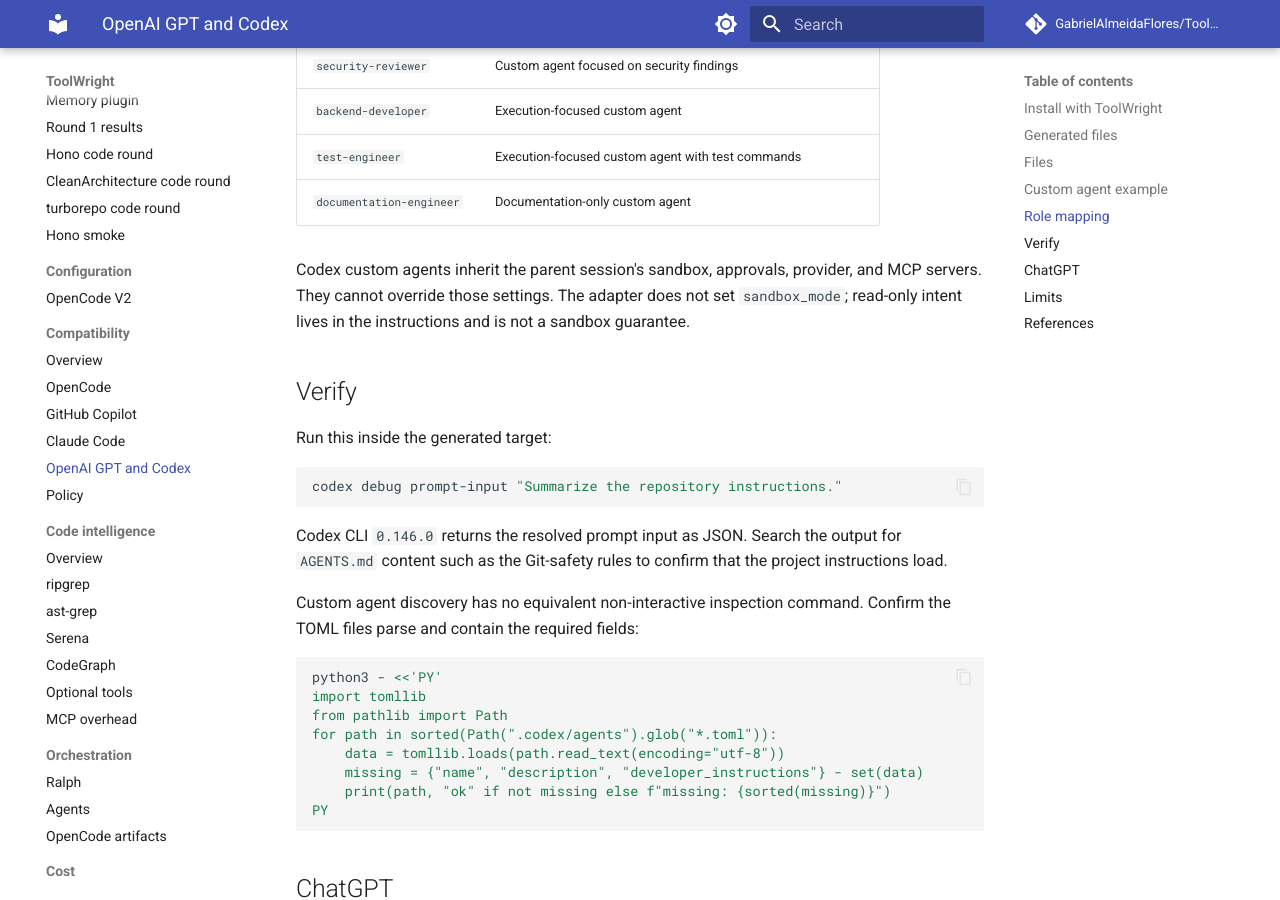
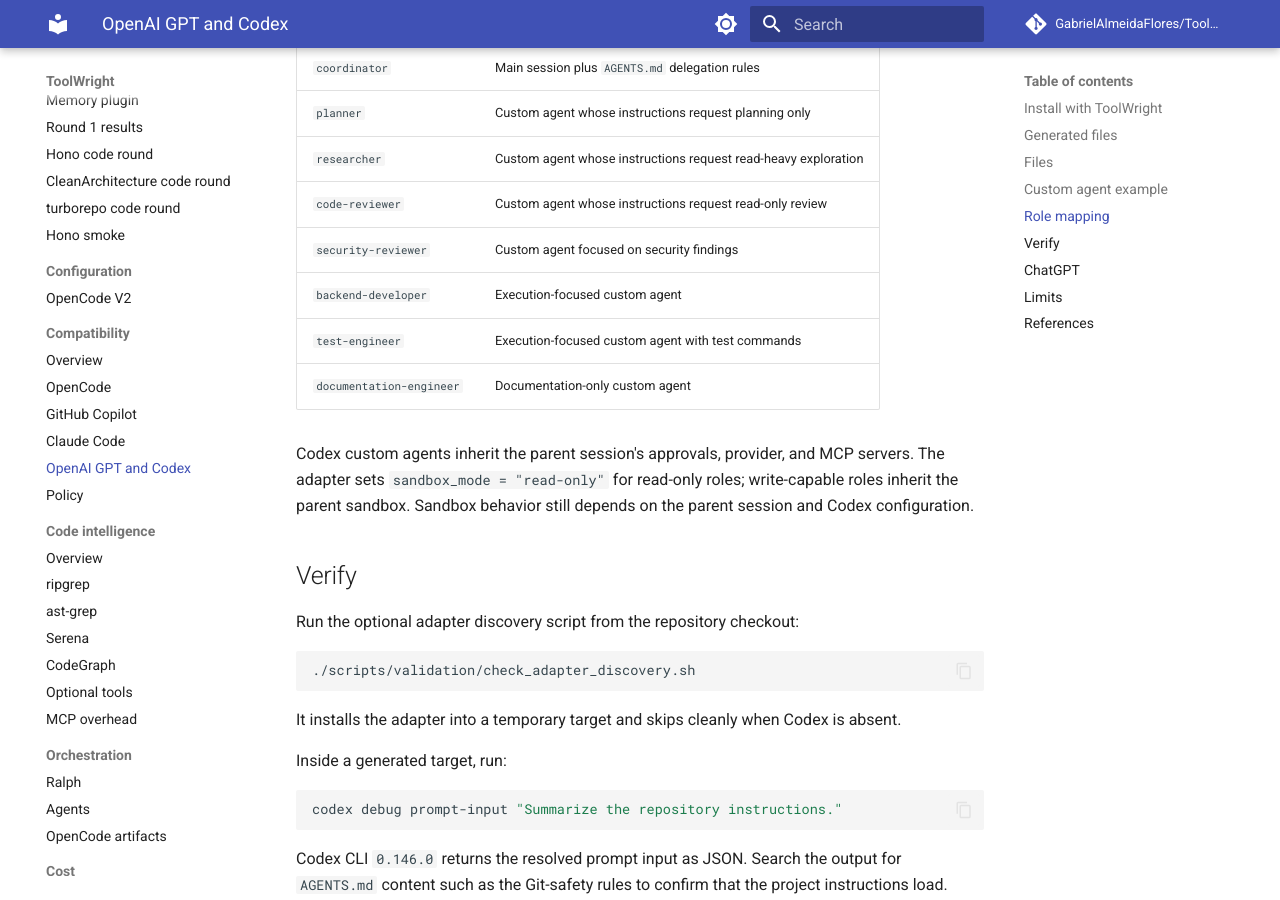
Before and after one commit to GabrielAlmeidaFlores/OPENCODE-TOOL-ENHANCER, an MkDocs documentation site: the page built from docs/compatibility/openai-gpt.md, in a window 1280 px wide and 900 px high, scrolled down 2021 px. Built offline with MkDocs 1.6.1 and Material for MkDocs 9.7.7, drawn with Linux system fonts in a browser that asks for light colours; comment, search, counter and statistics services are not loaded; some of the changed text lies outside the part shown.

Commit message:
feat: enforce read-only sandbox for Codex review roles

````diff
--- a/docs/compatibility/openai-gpt.md
+++ b/docs/compatibility/openai-gpt.md
@@ -27,6 +27,14 @@ The lock records each generated path, its generator, and its digest. Existing de
 
 Each custom agent file defines `name`, `description`, and `developer_instructions`, the three required fields in the Codex custom agent schema. Names use underscores, for example `code_reviewer`.
 
+Read-only roles (`coordinator`, `planner`, `researcher`, `architect`, `code-reviewer`, `security-reviewer`, and `performance-analyst`) also set:
+
+```toml
+sandbox_mode = "read-only"
+```
+
+Write-capable roles omit `sandbox_mode` and inherit the parent session's setting.
+
 ## Files
 
 | Path | Purpose |
@@ -43,6 +51,7 @@ Each custom agent file defines `name`, `description`, and `developer_instruction
 ```toml
 name = "code_reviewer"
 description = "Reviews changes for correctness, regressions, security, and missing tests."
+sandbox_mode = "read-only"
 developer_instructions = """
 You are an independent code reviewer. Do not edit files.
 Report findings in severity order with file and line references.
@@ -65,11 +74,19 @@ Place the file at `.codex/agents/code_reviewer.toml`. Codex identifies the agent
 | `test-engineer` | Execution-focused custom agent with test commands |
 | `documentation-engineer` | Documentation-only custom agent |
 
-Codex custom agents inherit the parent session's sandbox, approvals, provider, and MCP servers. They cannot override those settings. The adapter does not set `sandbox_mode`; read-only intent lives in the instructions and is not a sandbox guarantee.
+Codex custom agents inherit the parent session's approvals, provider, and MCP servers. The adapter sets `sandbox_mode = "read-only"` for read-only roles; write-capable roles inherit the parent sandbox. Sandbox behavior still depends on the parent session and Codex configuration.
 
 ## Verify
 
-Run this inside the generated target:
+Run the optional adapter discovery script from the repository checkout:
+
+```bash
+./scripts/validation/check_adapter_discovery.sh
+```
+
+It installs the adapter into a temporary target and skips cleanly when Codex is absent.
+
+Inside a generated target, run:
 
 ```bash
 codex debug prompt-input "Summarize the repository instructions."
````
Also changed, not shown: docs/installation/adapter-validation.md (+6 -1 lines), 4 other files.
